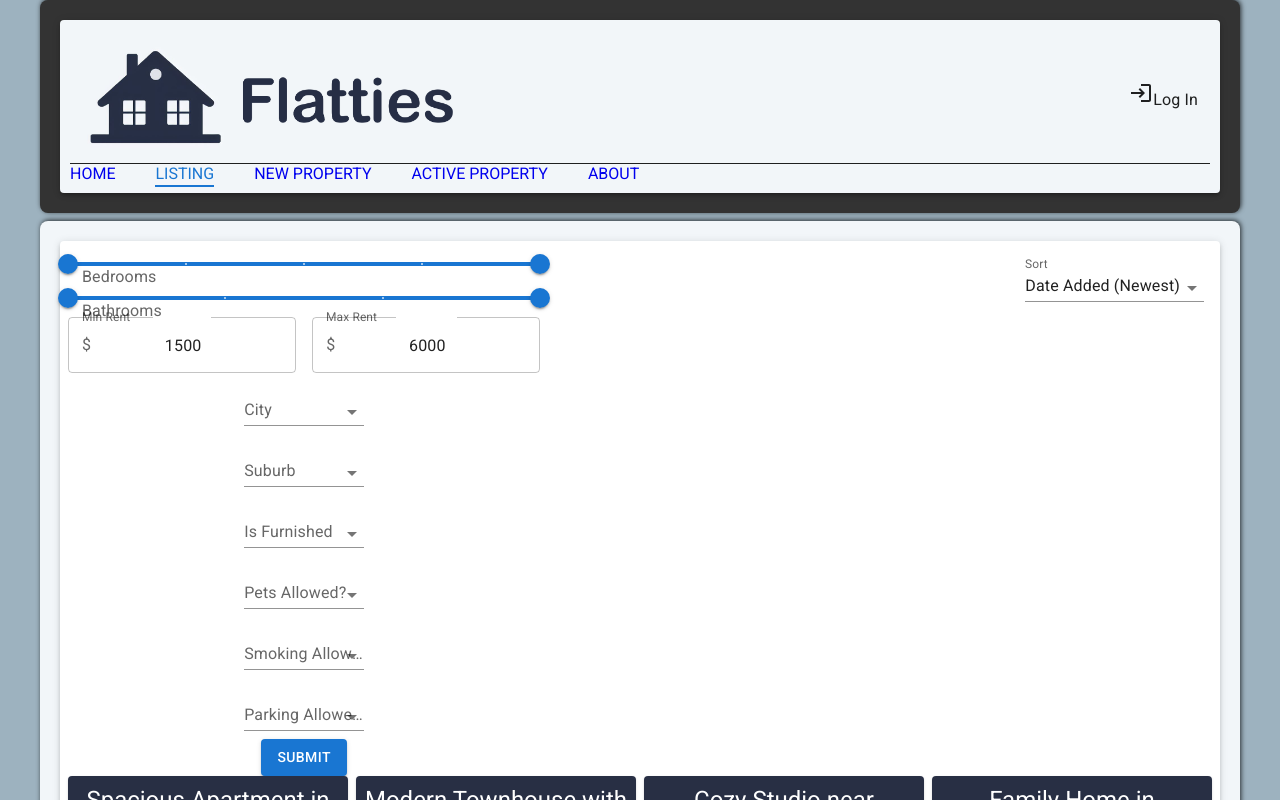
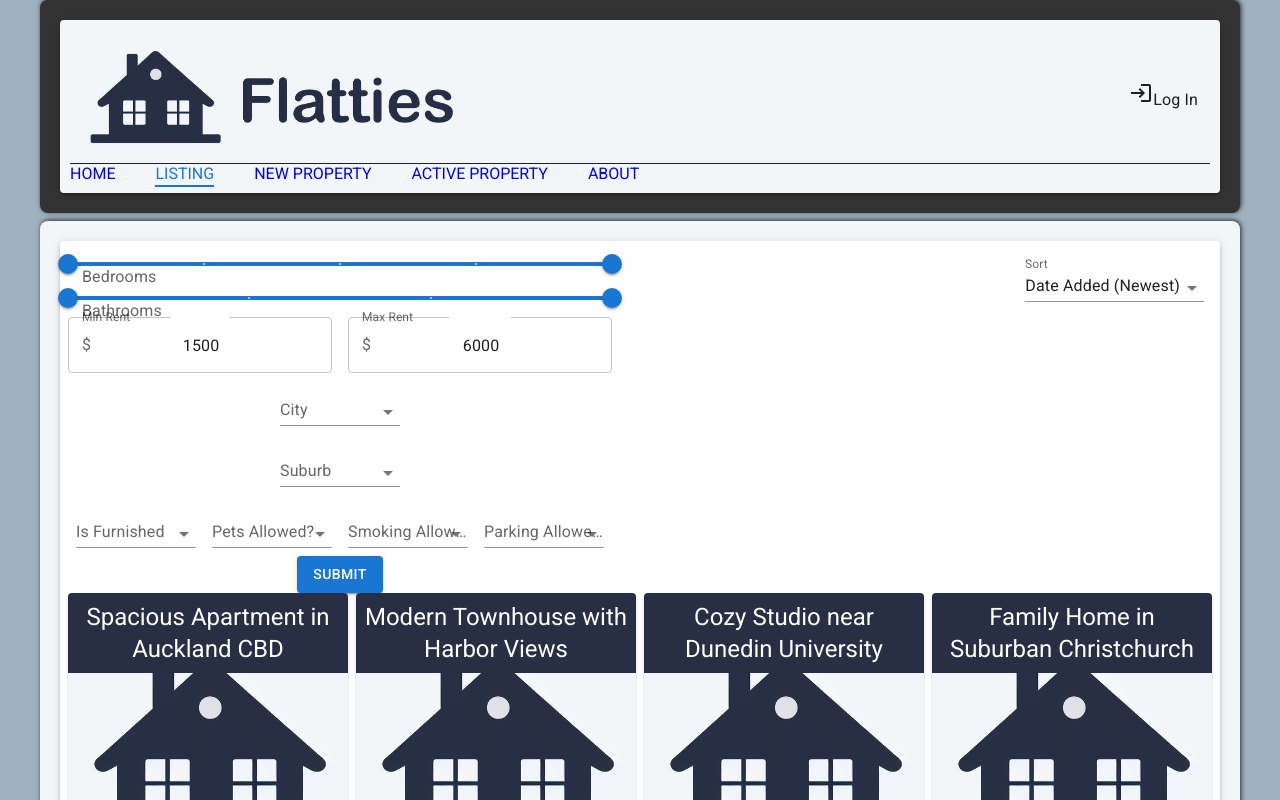
Before and after one commit to Puddle-Dev/Flatties, a React (Create React App) app in the folder flatties-frontend/: page /listing in a window 1280 px wide. Shown: the top 800 px of the page. Built offline with nearby package versions, Linux system fonts and the light colour scheme.

Commit message:
oop other filters

```diff
--- a/flatties-frontend/src/components/listingComponents/filterOptions.tsx
+++ b/flatties-frontend/src/components/listingComponents/filterOptions.tsx
@@ -9,6 +9,7 @@ import {
 } from "@mui/material";
 import MinMaxInput from "./filters/MinMaxInput";
 import FilterSlider from "./filters/FilterSlider";
+import BooleanFilter from "./filters/BooleanFilter";
 
 interface Listing {
   _id: string;
@@ -156,84 +157,26 @@ function FilterOptions({
             </Select>
           </FormControl>
         </div>
-        <div>
-          <FormControl
-            variant="standard"
-            sx={{ m: 1, minWidth: 120 }}
-            size="small"
-          >
-            <InputLabel id="isFurnished-label">Is Furnished</InputLabel>
-            <Select
-              value={isFurnished}
-              onChange={(event) =>
-                handleFilterChange("isFurnished", event.target.value)
-              }
-            >
-              <MenuItem value="">All</MenuItem>
-              <MenuItem value="true">Yes</MenuItem>
-              <MenuItem value="false">No</MenuItem>
-            </Select>
-          </FormControl>
-        </div>
-        <div>
-          <FormControl
-            variant="standard"
-            sx={{ m: 1, minWidth: 120 }}
-            size="small"
-          >
-            <InputLabel id="isPetAllowed-label">Pets Allowed?</InputLabel>
-            <Select
-              value={isPetAllowed}
-              onChange={(event) =>
-                handleFilterChange("isPetAllowed", event.target.value)
-              }
-            >
-              <MenuItem value="">All</MenuItem>
-              <MenuItem value="true">Yes</MenuItem>
-              <MenuItem value="false">No</MenuItem>
-            </Select>
-          </FormControl>
-        </div>
-        <div>
-          <FormControl
-            variant="standard"
-            sx={{ m: 1, minWidth: 120 }}
-            size="small"
-          >
-            <InputLabel id="isSmokingAllowed-label">
-              Smoking Allowed?
-            </InputLabel>
-            <Select
-              value={isSmoking}
-              onChange={(event) =>
-                handleFilterChange("isSmoking", event.target.value)
-              }
-            >
-              <MenuItem value="">All</MenuItem>
-              <MenuItem value="true">Yes</MenuItem>
-              <MenuItem value="false">No</MenuItem>
-            </Select>
-          </FormControl>
-        </div>
-        <div>
-          <FormControl
-            variant="standard"
-            sx={{ m: 1, minWidth: 120 }}
-            size="small"
-          >
-            <InputLabel id="isParkingAllowedLabel">Parking Allowed?</InputLabel>
-            <Select
-              value={isParking}
-              onChange={(event) =>
-                handleFilterChange("isParking", event.target.value)
-              }
-            >
-              <MenuItem value="">All</MenuItem>
-              <MenuItem value="true">Yes</MenuItem>
-              <MenuItem value="false">No</MenuItem>
-            </Select>
-          </FormControl>
-        </div>
+        <BooleanFilter
+          label="Is Furnished"
+          value={isFurnished}
+          onChange={(value) => handleFilterChange("isFurnished", value)}
+        />
+        <BooleanFilter
+          label="Pets Allowed?"
+          value={isPetAllowed}
+          onChange={(value) => handleFilterChange("isPetAllowed", value)}
+        />
+        <BooleanFilter
+          label="Smoking Allowed?"
+          value={isSmoking}
+          onChange={(value) => handleFilterChange("isSmoking", value)}
+        />
+        <BooleanFilter
+          label="Parking Allowed?"
+          value={isParking}
+          onChange={(value) => handleFilterChange("isParking", value)}
+        />
       </div>
       <Button variant="contained" onClick={handleFilterSubmit}>
         Submit
--- /dev/null
+++ b/flatties-frontend/src/components/listingComponents/filters/BooleanFilter.tsx
@@ -0,0 +1,26 @@
+import React from "react";
+import { Select, FormControl, InputLabel, MenuItem } from "@mui/material";
+
+interface BooleanFilterProps {
+  label: string;
+  value: string;
+  onChange: (value: string) => void;
+}
+
+const BooleanFilter = ({ label, value, onChange }: BooleanFilterProps) => {
+  return (
+    <FormControl variant="standard" sx={{ m: 1, minWidth: 120 }} size="small">
+      <InputLabel id={`${label.toLowerCase()}-label`}>{label}</InputLabel>
+      <Select
+        value={value}
+        onChange={(event) => onChange(event.target.value as string)}
+      >
+        <MenuItem value="">All</MenuItem>
+        <MenuItem value="true">Yes</MenuItem>
+        <MenuItem value="false">No</MenuItem>
+      </Select>
+    </FormControl>
+  );
+};
+
+export default BooleanFilter;
--- a/flatties-frontend/src/pages/listing/ListingPage.tsx
+++ b/flatties-frontend/src/pages/listing/ListingPage.tsx
@@ -16,7 +16,7 @@ import {
 } from "@mui/material";
 import FilterSlider from "../../components/listingComponents/filters/FilterSlider";
 import MinMaxInput from "../../components/listingComponents/filters/MinMaxInput";
-import FilterOptions from "../../components/listingComponents/filterOptions";
+import FilterOptions from "../../components/listingComponents/FilterOptions";
 
 function ListingPage() {
   // const [listingsData, setListingsData] = useState<PropertyInfo[]>([]);
--- a/flatties-frontend/src/pages/listing/dummyData.json
+++ b/flatties-frontend/src/pages/listing/dummyData.json
@@ -13,7 +13,7 @@
     "isFurnished": true,
     "isPetAllowed": false,
     "isSmokingAllowed": false,
-    "isParkingAllowed": true,
+    "isParkingAllowed": false,
     "yearBuilt": "2020-01-01T00:00:00Z",
     "rentMethod": "Weekly",
     "rentPaymentPeriod": "Monthly",
```
